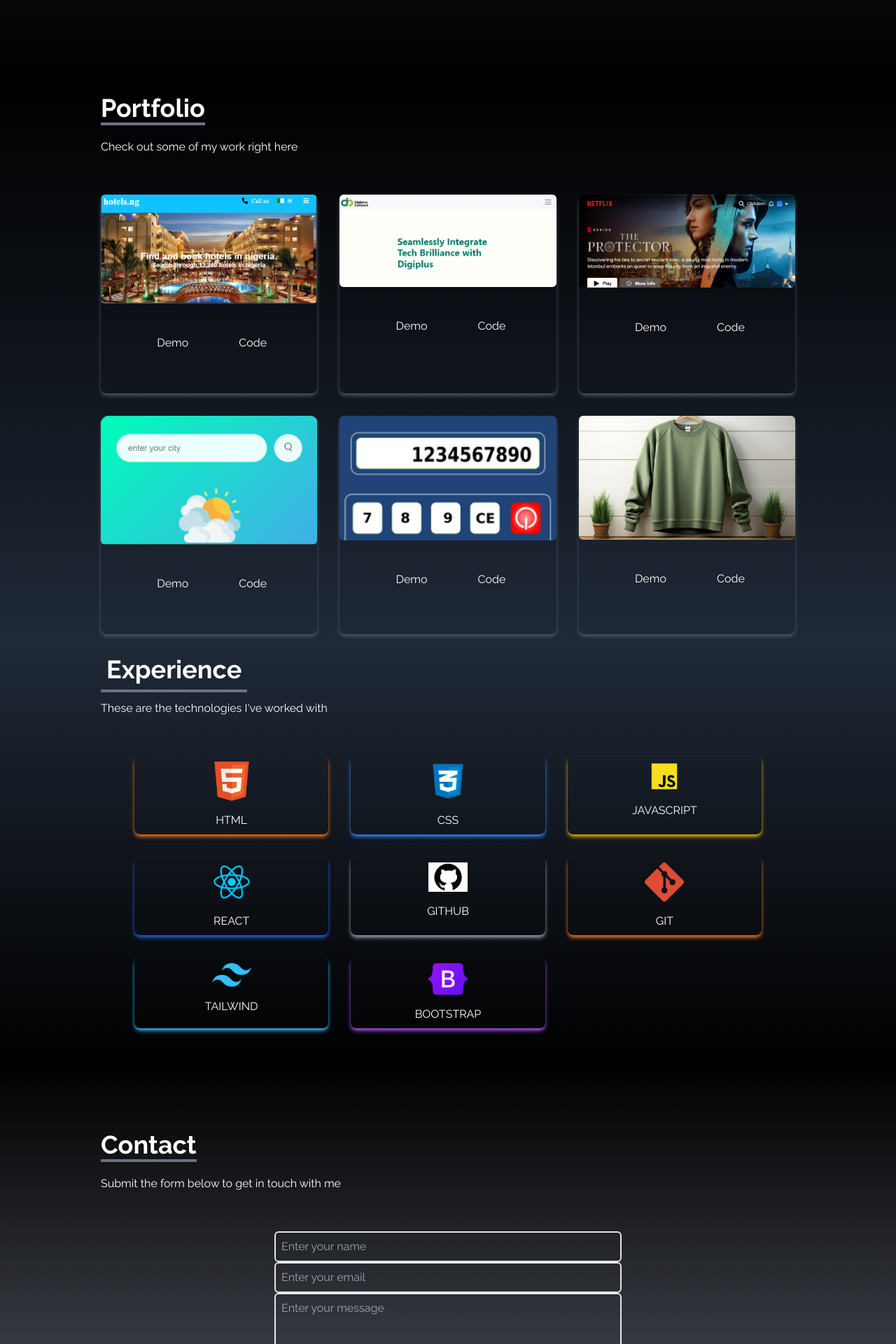
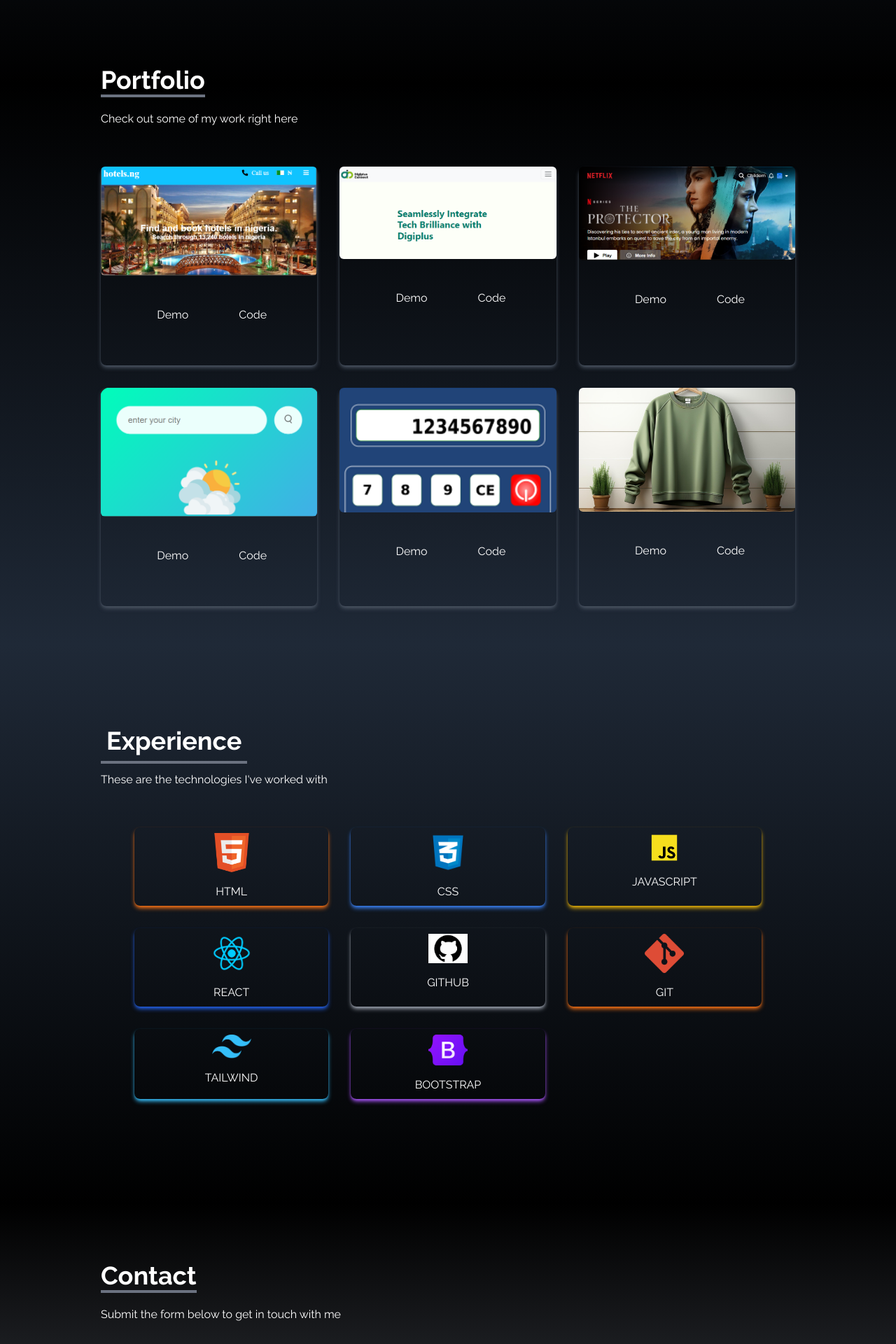
Before and after one commit to Israelite10/portfolio-Codsoft, a React app: page / in a window 1280 px wide. Shown: the part 1480-3400 px from the top of the page at 70% size. Built offline with nearby package versions, Linux system fonts and the light colour scheme; the HTML template or start-up script is replaced by a standard one.

Commit message:
margin fixed

```diff
--- a/src/components/Contact.jsx
+++ b/src/components/Contact.jsx
@@ -32,7 +32,7 @@
               name="email"
               required
               placeholder="Enter your email"
-              className="p-2 bg-transparent my- border-2 rounded-md text-white focus:outline-none"
+              className="p-2 bg-transparent my-4 border-2 rounded-md text-white focus:outline-none"
             />
             <textarea
               name="message"
--- a/src/components/Experience.jsx
+++ b/src/components/Experience.jsx
@@ -63,7 +63,7 @@
   return (
     <div
       name="skill"
-      className="bg-gradient-to-b from-gray-800 to-black w-full h-screen//"
+      className="bg-gradient-to-b from-gray-800 to-black w-full h-screen"
     >
       <div className="max-w-screen-lg mx-auto p-4 flex flex-col justify-center w-full h-full text-white">
         <div>
--- a/src/components/Portfolio.jsx
+++ b/src/components/Portfolio.jsx
@@ -59,7 +59,7 @@
       name="portfolio"
       className="bg-gradient-to-b  from-black to-gray-800 w-full  text-white   md:h-screen"
     >
-      <div className="max-w-screen-lg p-4 mx-auto flex flex-col justify-center w-full h-full">
+      <div className="max-w-screen-lg p-4 mx-auto flex flex-col justify-center pb-0 lg:pb-24 w-full h-full">
         <div className="pb-8">
           <p className="text-4xl font-bold inline border-b-4 border-gray-500">
             Portfolio
```
